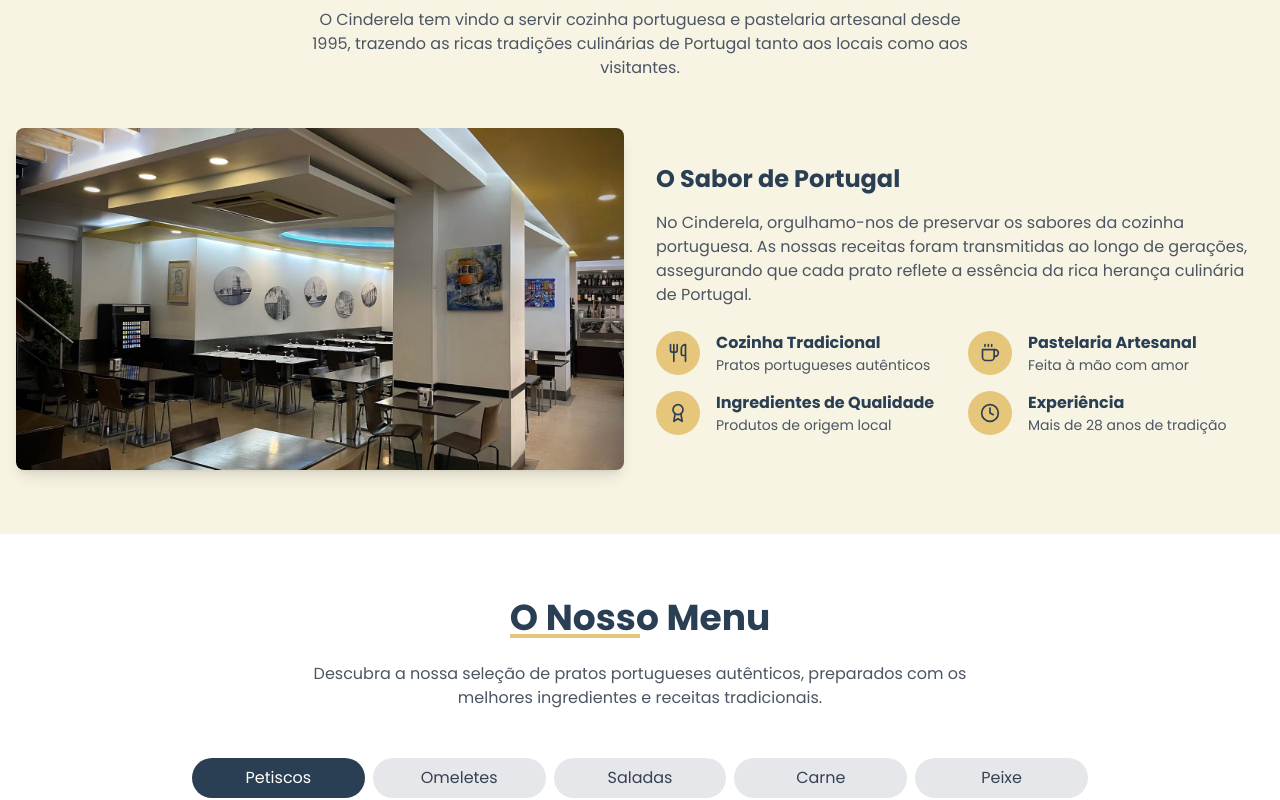
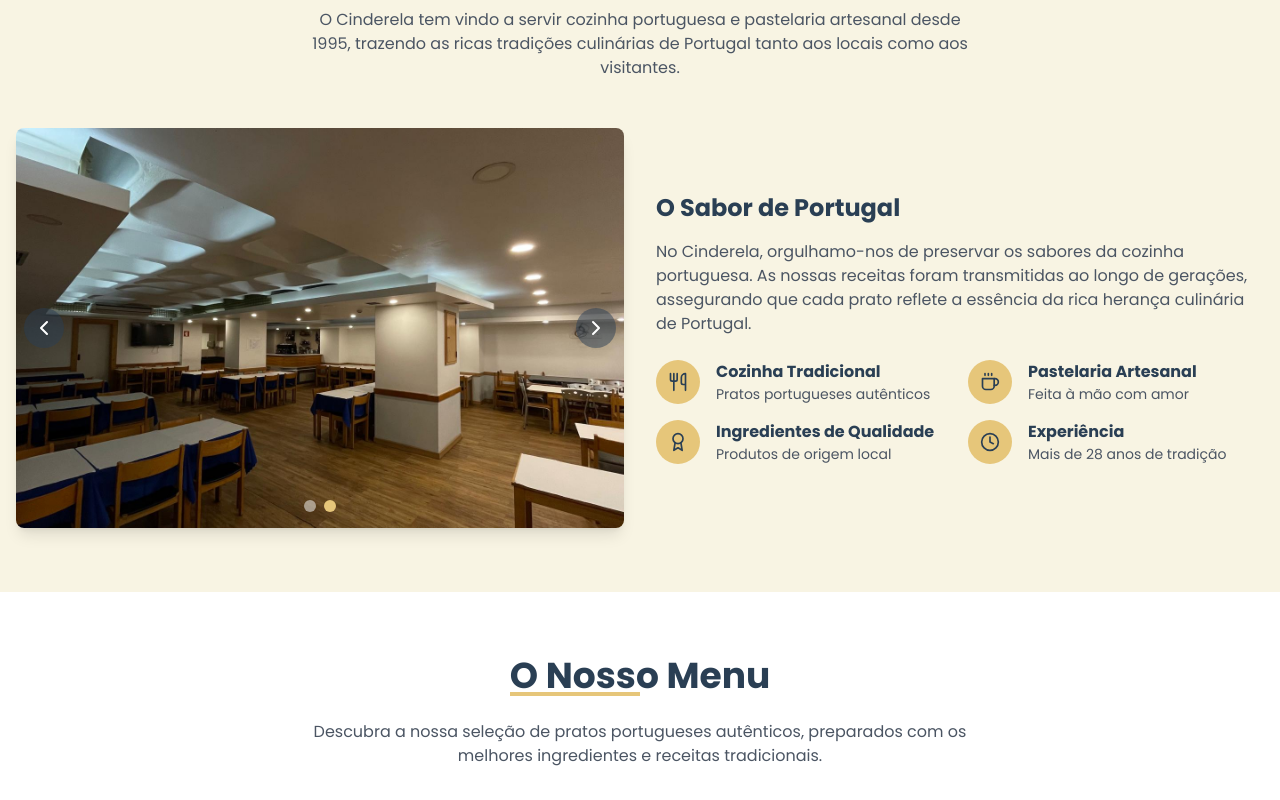
Before and after one commit to RodrigoCR03/Website-Restaurant_Pastry_Cinderela, a React (Vite) app: page / in a window 1280 px wide. Shown: the part 920-1720 px from the top of the page. Built offline with nearby package versions, Linux system fonts and the light colour scheme.

Commit message:
Updates website

```diff
--- a/package.json
+++ b/package.json
@@ -15,7 +15,8 @@
     "lucide-react": "^0.344.0",
     "react": "^18.3.1",
     "react-dom": "^18.3.1",
-    "react-router-dom": "^7.3.0"
+    "react-router-dom": "^7.3.0",
+    "swiper": "^11.2.5"
   },
   "devDependencies": {
     "@eslint/js": "^9.9.1",
--- a/src/components/About.tsx
+++ b/src/components/About.tsx
@@ -1,7 +1,36 @@
-import React from 'react';
-import { Utensils, Coffee, Award, Clock } from 'lucide-react';
+import React, { useState, useEffect } from 'react';
+import { Utensils, Coffee, Award, Clock, ChevronLeft, ChevronRight } from 'lucide-react';
 
 const About: React.FC = () => {
+  const [currentSlide, setCurrentSlide] = useState(0);
+
+  const images = [
+    {
+      src: "/images/Imagem WhatsApp 2025-03-04 às 22.25.37_dcbb5c26.jpg",
+      alt: "Interior do Restaurante Cinderela"
+    },
+    {
+      src: "/images/Imagem WhatsApp 2025-03-08 às 00.13.26_cfcac16e.jpg",
+      alt: "Restaurante Cinderela"
+    }
+  ];
+
+  const nextSlide = () => {
+    setCurrentSlide((prev) => (prev === images.length - 1 ? 0 : prev + 1));
+  };
+
+  const prevSlide = () => {
+    setCurrentSlide((prev) => (prev === 0 ? images.length - 1 : prev - 1));
+  };
+
+  // Auto-advance slides
+  useEffect(() => {
+    const interval = setInterval(() => {
+      nextSlide();
+    }, 5000);
+
+    return () => clearInterval(interval);
+  }, []);
   return (
     <section id="about" className="py-16 bg-light">
       <div className="container mx-auto px-4">
@@ -14,12 +43,51 @@ const About: React.FC = () => {
         </div>
 
         <div className="grid grid-cols-1 md:grid-cols-2 gap-8 items-center">
-          <div>
-            <img
-              src="/images/Imagem WhatsApp 2025-03-04 às 22.25.37_dcbb5c26.jpg"
-              alt="Interior do Restaurante Cinderela"
-              className="rounded-lg shadow-lg w-full h-auto object-cover"
-            />
+          <div className="relative">
+            <div className="overflow-hidden rounded-lg shadow-lg">
+              <div className="relative h-[400px]">
+                {images.map((image, index) => (
+                  <div
+                    key={index}
+                    className={`absolute w-full h-full transition-opacity duration-500 ${index === currentSlide ? 'opacity-100' : 'opacity-0'}`}
+                  >
+                    <img
+                      src={image.src}
+                      alt={image.alt}
+                      className="w-full h-full object-cover"
+                    />
+                  </div>
+                ))}
+              </div>
+            </div>
+
+            {/* Navigation arrows */}
+            <button
+              onClick={prevSlide}
+              className="absolute left-2 top-1/2 transform -translate-y-1/2 bg-primary bg-opacity-50 hover:bg-opacity-70 text-white p-2 rounded-full transition-all duration-300"
+              aria-label="Imagem anterior"
+            >
+              <ChevronLeft size={24} />
+            </button>
+            <button
+              onClick={nextSlide}
+              className="absolute right-2 top-1/2 transform -translate-y-1/2 bg-primary bg-opacity-50 hover:bg-opacity-70 text-white p-2 rounded-full transition-all duration-300"
+              aria-label="Próxima imagem"
+            >
+              <ChevronRight size={24} />
+            </button>
+
+            {/* Indicators */}
+            <div className="absolute bottom-4 left-0 right-0 flex justify-center space-x-2">
+              {images.map((_, index) => (
+                <button
+                  key={index}
+                  onClick={() => setCurrentSlide(index)}
+                  className={`w-3 h-3 rounded-full transition-all duration-300 ${index === currentSlide ? 'bg-secondary' : 'bg-white bg-opacity-50'}`}
+                  aria-label={`Ir para slide ${index + 1}`}
+                />
+              ))}
+            </div>
           </div>
 
           <div>
--- a/src/components/Hero.tsx
+++ b/src/components/Hero.tsx
@@ -8,7 +8,7 @@ const Hero: React.FC = () => {
     <section id="home" className="relative h-screen">
       <div
         className="absolute inset-0 bg-cover bg-center bg-no-repeat"
-        style={{ backgroundImage: "url('/images/Captura de ecrã 2025-03-04 165345Espaco.png')" }}
+        style={{ backgroundImage: "url('/images/Imagem WhatsApp 2025-03-04 às 22.25.37_dcbb5c26.jpg')" }}
       >
         <div className="absolute inset-0 bg-primary bg-opacity-70"></div>
       </div>
```
Also changed, not shown: public/images/Imagem WhatsApp 2025-03-08 às 00.13.26_cfcac16e.jpg (added), 1 other file (tests, documents, lock files or other folders).
